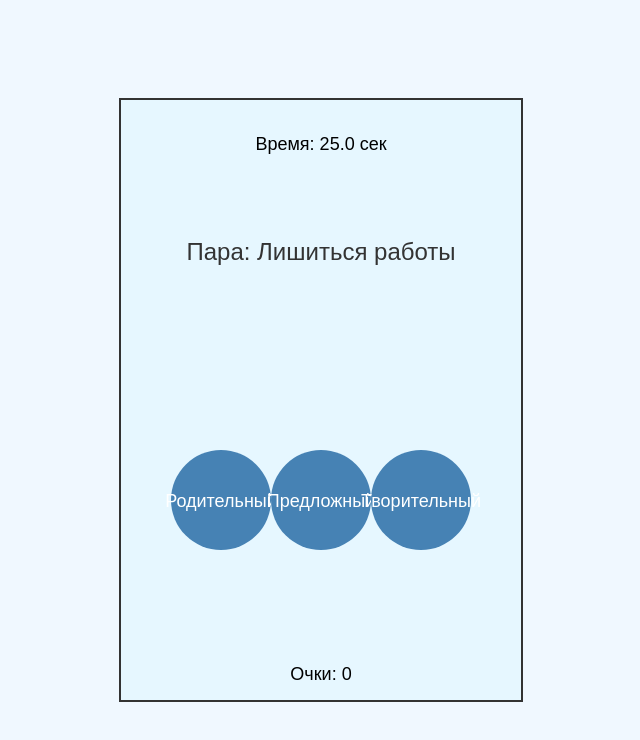
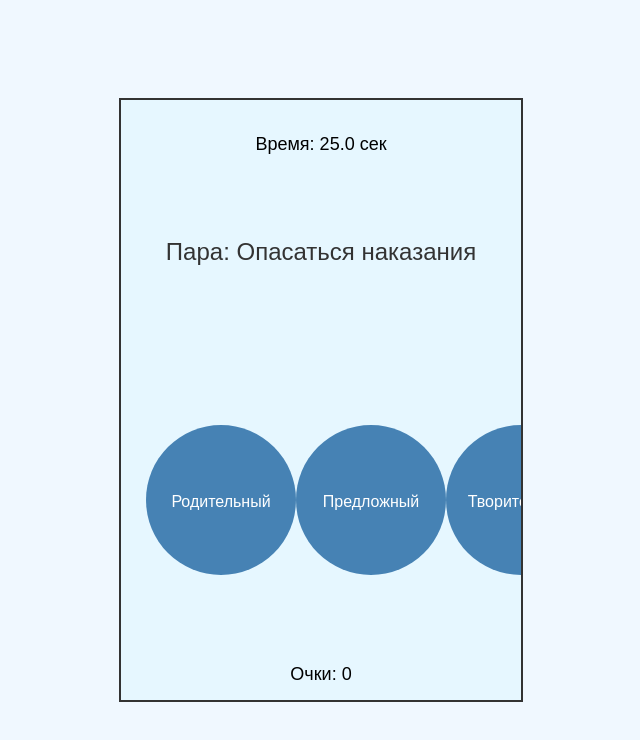
Before and after one commit to mnogozadachniy/padezjgame, a plain HTML site: page index.html in a window 1280 px wide. Shown: the whole page, without its empty margins (319-959 px from the left). Drawn offline with Linux system fonts and the light colour scheme.

Commit message:
Update index.html

```diff
--- a/index.html
+++ b/index.html
@@ -41,21 +41,51 @@
     const canvas = document.getElementById('gameCanvas');
     const ctx = canvas.getContext('2d');
     const popup = document.getElementById('popup');
-    const circleRadius = 50;
+    const circleRadius = 75;
 
     let questionPair, correctCase, options;
     let score = 0;
     let startTime;
-    let timer = 30.0;
+    let timer = 60.0;
     let gameRunning = true;
 
     const caseData = [
-      { case: "Именительный", examples: ["Мальчик читает", "Книга лежит"] },
-      { case: "Родительный", examples: ["Ждать друга", "Лишиться работы"] },
-      { case: "Дательный", examples: ["Помогать брату", "Верить другу"] },
-      { case: "Винительный", examples: ["Любить музыку", "Смотреть фильм"] },
-      { case: "Творительный", examples: ["Гордиться победой", "Управлять машиной"] },
-      { case: "Предложный", examples: ["Думать о работе", "Говорить о путешествии"] }
+      { case: "Именительный", examples: [
+          "Мальчик читает", "Книга лежит", "Птица летает", "Дерево растет", "Учитель объясняет",
+          "Кот спит", "Ветер дует", "Река течет", "Солнце светит", "Часы тикают",
+          "Автобус едет", "Человек думает", "Дождь идет", "Ребенок смеется", "Город растет",
+          "Звезда сияет", "Телефон звонит", "Машина едет", "Планета вращается", "Ручка пишет"
+      ] },
+      { case: "Родительный", examples: [
+          "Ждать друга", "Искать выход", "Бояться темноты", "Лишиться работы", "Избегать проблем",
+          "Ждать автобуса", "Искать ключа", "Стесняться вопросов", "Просить помощи", "Слушать совета",
+          "Бояться собаки", "Зависеть от погоды", "Избегать ошибок", "Нуждаться в поддержке", "Достичь цели",
+          "Опасаться наказания", "Требовать внимания", "Считать деньги", "Ждать решения", "Ожидать ответа"
+      ] },
+      { case: "Дательный", examples: [
+          "Помогать брату", "Дарить маме", "Верить другу", "Улыбаться прохожему", "Писать письму",
+          "Звонить бабушке", "Доверять партнеру", "Подчиняться правилам", "Советовать студенту", "Учить ребенка",
+          "Передавать привет коллеге", "Отвечать учителю", "Подсказывать соседу", "Отдавать сотруднику", "Рассказывать другу",
+          "Посвящать семье", "Уделять работе (время)", "Помогать соседке", "Дарить детям (радость)", "Желать коллегам (успеха)"
+      ] },
+      { case: "Винительный", examples: [
+          "Любить музыку", "Смотреть фильм", "Купить подарок", "Встретить гостя", "Найти ошибку",
+          "Посадить дерево", "Съесть яблоко", "Видеть звезду", "Читать книгу", "Слушать музыку",
+          "Ремонтировать машину", "Готовить обед", "Защищать права", "Нарисовать картину", "Играть в мяч",
+          "Строить дом", "Посетить музей", "Записать песню", "Выучить правило", "Поймать мяч"
+      ] },
+      { case: "Творительный", examples: [
+          "Гордиться победой", "Управлять машиной", "Любоваться природой", "Рисовать кистью", "Играть гитарой",
+          "Делиться опытом", "Писать ручкой", "Работать компьютером", "Заниматься спортом", "Дружить с соседом",
+          "Восхищаться талантом", "Управлять бизнесом", "Путешествовать поездом", "Говорить с другом", "Рисовать карандашом",
+          "Играть скрипкой", "Чистить зубы щеткой", "Разговаривать с учителем", "Работать инструментом", "Пользоваться интернетом"
+      ] },
+      { case: "Предложный", examples: [
+          "Думать о работе", "Говорить о путешествии", "Мечтать о лете", "Читать о героях", "Размышлять о будущем",
+          "Спорить о политике", "Вспоминать о детстве", "Беседовать о погоде", "Рассказывать о поездке", "Говорить о книге",
+          "Читать о науке", "Думать о друзьях", "Интересоваться о фильме", "Спрашивать о здоровье", "Размышлять о жизни",
+          "Беспокоиться о семье", "Говорить о природе", "Слушать о проблемах", "Узнавать о событиях", "Читать о культуре"
+      ] }
     ];
 
     function resetGame() {
@@ -106,7 +136,7 @@
 
       // Отображение вариантов
       options.forEach((option, index) => {
-        const x = 100 + index * 100;
+        const x = 100 + index * 150;
         const y = 400;
 
         ctx.beginPath();
@@ -116,7 +146,7 @@
         ctx.closePath();
 
         ctx.fillStyle = '#ffffff';
-        ctx.font = '18px Arial';
+        ctx.font = '16px Arial';
         ctx.fillText(option, x, y + 7);
       });
 
```
